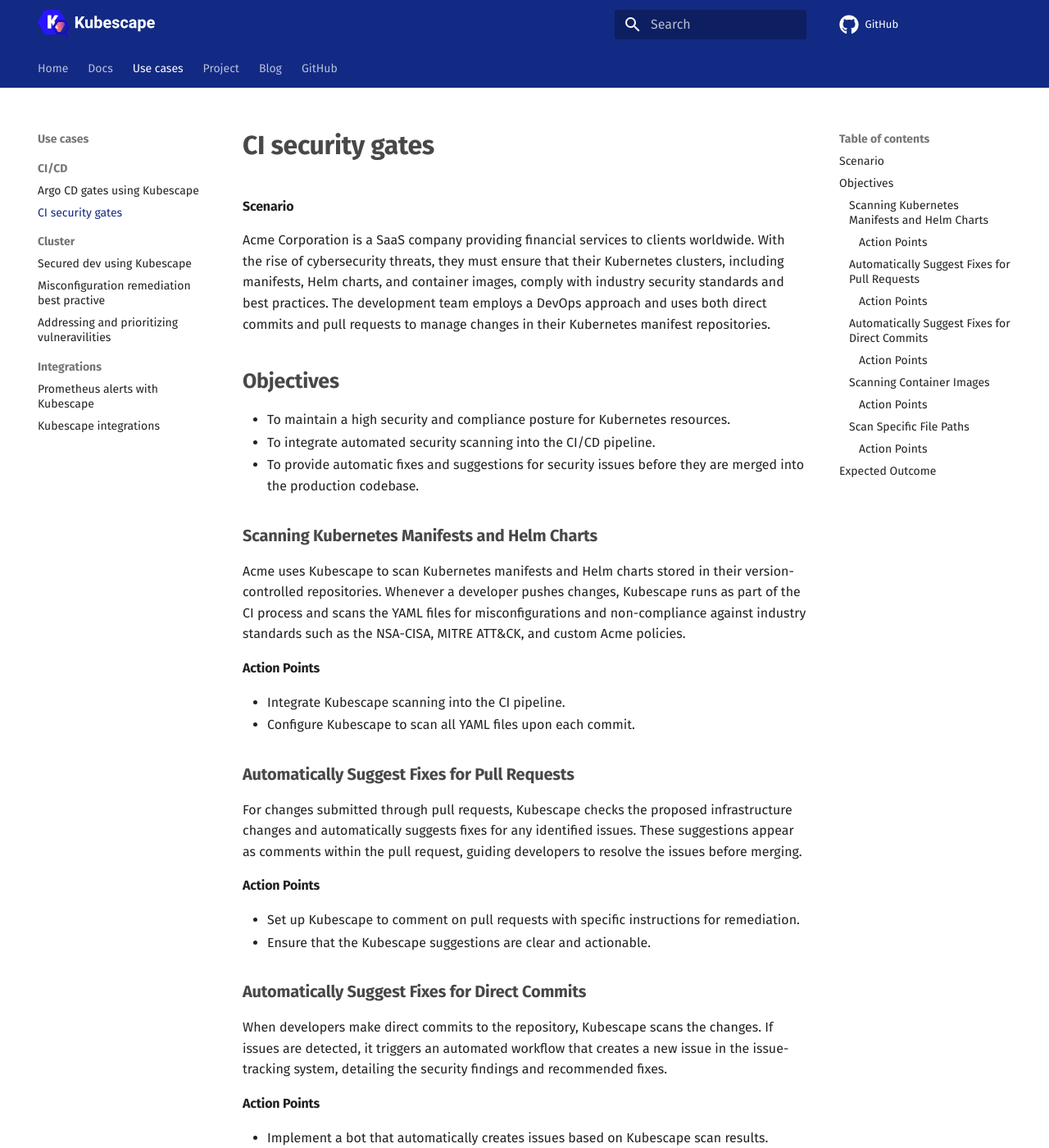
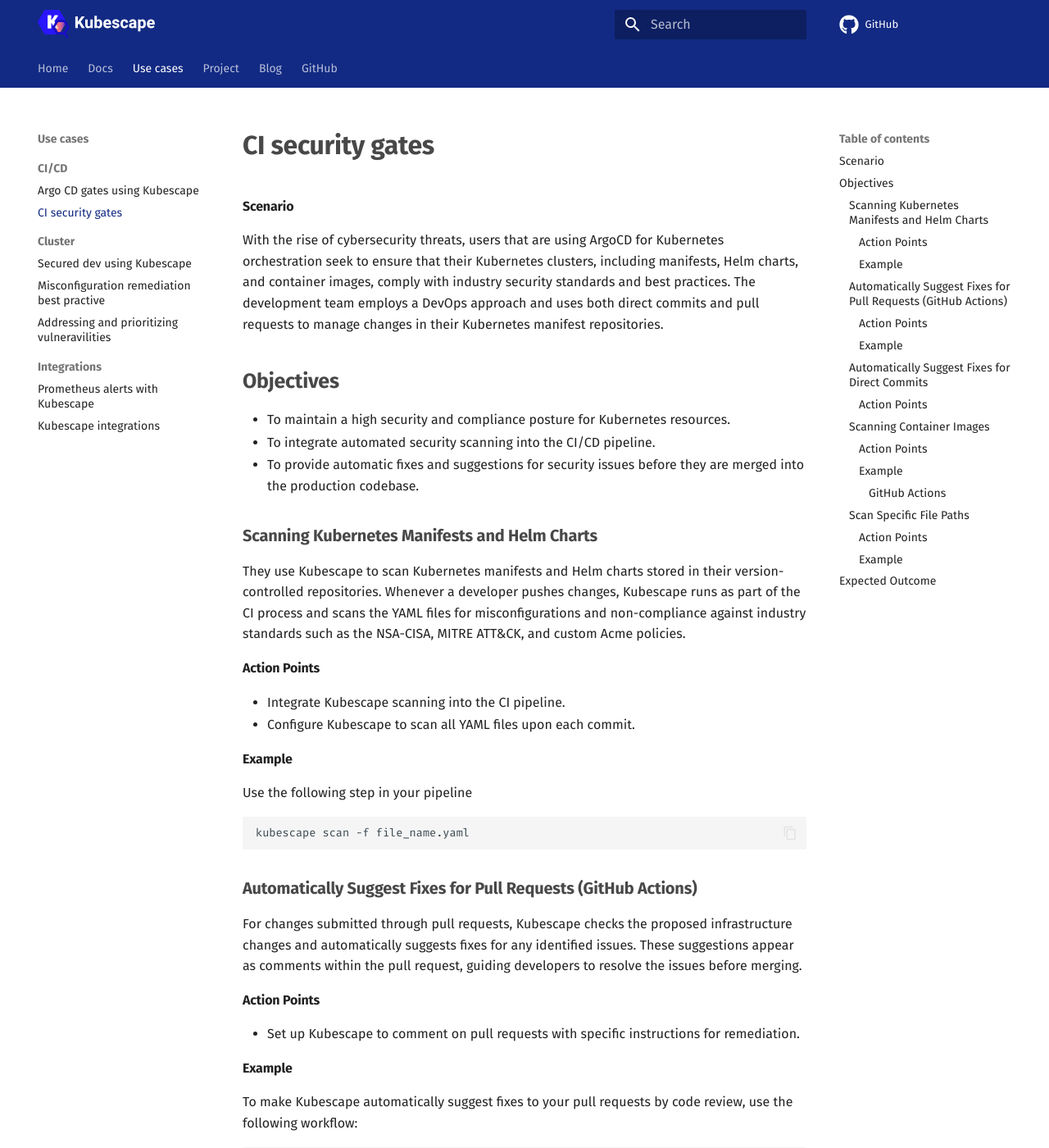
Before and after one commit to kubescape/kubescape.io, an MkDocs documentation site: the page built from docs/use_cases/ci-security-gates.md, in a window 1280 px wide and 1400 px high. Shown: the whole window at 82% size. Built offline with MkDocs 1.6.1 and Material for MkDocs 9.7.7, drawn with Linux system fonts in a browser that asks for light colours; comment, search, counter and statistics services are not loaded; some of the changed text lies outside the part shown.

Commit message:
Fixed according to comments

````diff
--- a/docs/use_cases/ci-security-gates.md
+++ b/docs/use_cases/ci-security-gates.md
@@ -1,6 +1,6 @@
 #### **Scenario**
 
-Acme Corporation is a SaaS company providing financial services to clients worldwide. With the rise of cybersecurity threats, they must ensure that their Kubernetes clusters, including manifests, Helm charts, and container images, comply with industry security standards and best practices. The development team employs a DevOps approach and uses both direct commits and pull requests to manage changes in their Kubernetes manifest repositories.
+With the rise of cybersecurity threats, users that are using ArgoCD for Kubernetes orchestration seek to ensure that their Kubernetes clusters, including manifests, Helm charts, and container images, comply with industry security standards and best practices. The development team employs a DevOps approach and uses both direct commits and pull requests to manage changes in their Kubernetes manifest repositories.
 
 
 ## **Objectives**
@@ -14,7 +14,7 @@
 
 ### Scanning Kubernetes Manifests and Helm Charts
 
-Acme uses Kubescape to scan Kubernetes manifests and Helm charts stored in their version-controlled repositories. Whenever a developer pushes changes, Kubescape runs as part of the CI process and scans the YAML files for misconfigurations and non-compliance against industry standards such as the NSA-CISA, MITRE ATT&CK, and custom Acme policies.
+They use Kubescape to scan Kubernetes manifests and Helm charts stored in their version-controlled repositories. Whenever a developer pushes changes, Kubescape runs as part of the CI process and scans the YAML files for misconfigurations and non-compliance against industry standards such as the NSA-CISA, MITRE ATT&CK, and custom Acme policies.
 
 
 #### Action Points
@@ -25,7 +25,13 @@
 * Configure Kubescape to scan all YAML files upon each commit.
 
 
-### Automatically Suggest Fixes for Pull Requests
+#### Example
+Use the following step in your pipeline
+```
+kubescape scan -f file_name.yaml
+```
+
+### Automatically Suggest Fixes for Pull Requests (GitHub Actions)
 
 For changes submitted through pull requests, Kubescape checks the proposed infrastructure changes and automatically suggests fixes for any identified issues. These suggestions appear as comments within the pull request, guiding developers to resolve the issues before merging.
 
@@ -35,8 +41,43 @@
 
 
 * Set up Kubescape to comment on pull requests with specific instructions for remediation.
-* Ensure that the Kubescape suggestions are clear and actionable.
 
+
+#### Example
+To make Kubescape automatically suggest fixes to your pull requests by code review, use the following workflow:
+```
+name: Suggest autofixes with Kubescape for PR by reviews
+on:
+  pull_request_target:
+
+jobs:
+  kubescape-fix-pr-reviews:
+    runs-on: ubuntu-latest
+    permissions:
+      pull-requests: write
+
+    steps:
+    - uses: actions/checkout@v3
+      with:
+        fetch-depth: 0
+        ref: ${{github.event.pull_request.head.ref}}
+        repository: ${{github.event.pull_request.head.repo.full_name}}
+    - name: Get changed files
+      id: changed-files
+      uses: tj-actions/changed-files@v35
+    - uses: kubescape/github-action@main
+      with:
+        account: ${{secrets.KUBESCAPE_ACCOUNT}}
+        files: ${{ steps.changed-files.outputs.all_changed_files }}
+        fixFiles: true
+        format: "sarif"
+    - name: PR Suggester according to SARIF file
+      if: github.event_name == 'pull_request_target'
+      uses: HollowMan6/sarif4reviewdog@v1.0.0
+      with:
+        file: 'results.sarif'
+        level: warning
+```
 
 ### Automatically Suggest Fixes for Direct Commits
 
@@ -47,13 +88,12 @@
 
 
 
-* Implement a bot that automatically creates issues based on Kubescape scan results.
 * Configure notifications to alert the responsible team members when a new security issue is created.
 
 
 ### Scanning Container Images
 
-Acme uses Kubescape to scan container images for vulnerabilities and misconfigurations as part of their CI pipeline. This ensures that only secure and compliant images are used in their Kubernetes environments.
+They use Kubescape to scan container images for vulnerabilities and misconfigurations as part of their CI pipeline. This ensures that only secure and compliant images are used in their Kubernetes environments.
 
 
 #### Action Points
@@ -62,6 +102,41 @@
 
 * Prevent non-compliant images from being deployed to production environments.
 
+
+#### Example
+
+##### GitHub Actions
+```
+name: Kubescape scanning for image vulnerabilities
+on: [push, pull_request]
+jobs:
+  kubescape-scan-image:
+    runs-on: ubuntu-latest
+    permissions:
+      actions: read
+      contents: read
+      security-events: write
+    steps:
+    - uses: actions/checkout@v3
+    - uses: kubescape/github-action@main
+      continue-on-error: true
+      with:
+        image: nginx
+        format: sarif
+        outputFile: results.sarif
+        # severityThreshold: "critical"
+        # # Username for a private registry with the image
+        # registryUsername: ${{secrets.REGISTRY_USERNAME}}
+        # # Password for a private registry with the image
+        # registryPassword: ${{secrets.REGISTRY_PASSWORD}}
+        # # Fail at or above the specified vulnerability severity threshold
+        # Kubescape cloud account ID
+        # account: ${{secrets.KUBESCAPE_ACCOUNT}}
+    - name: Upload Kubescape scan results to Github Code Scanning
+      uses: github/codeql-action/upload-sarif@v2
+      with:
+        sarif_file: results.sarif
+```
 
 ### Scan Specific File Paths
 
@@ -76,6 +151,11 @@
 * Maintain a structured and well-documented repository layout to facilitate targeted scanning.
 
 
+#### Example
+```
+kubescape scan -f /path/*
+```
+
 ## **Expected Outcome**
 
 By implementing Kubescape in their CI/CD pipeline, Acme Corporation is able to:
````
Also changed, not shown: docs/use_cases/argocd-gates-using-kubescape.md (+1 -1 lines), docs/use_cases/prioritizing-and-addressing-vulnerabilities.md (+3 -0 lines), docs/use_cases/assets/image_scan.gif (added), docs/use_cases/assets/image_scan.png (added).
